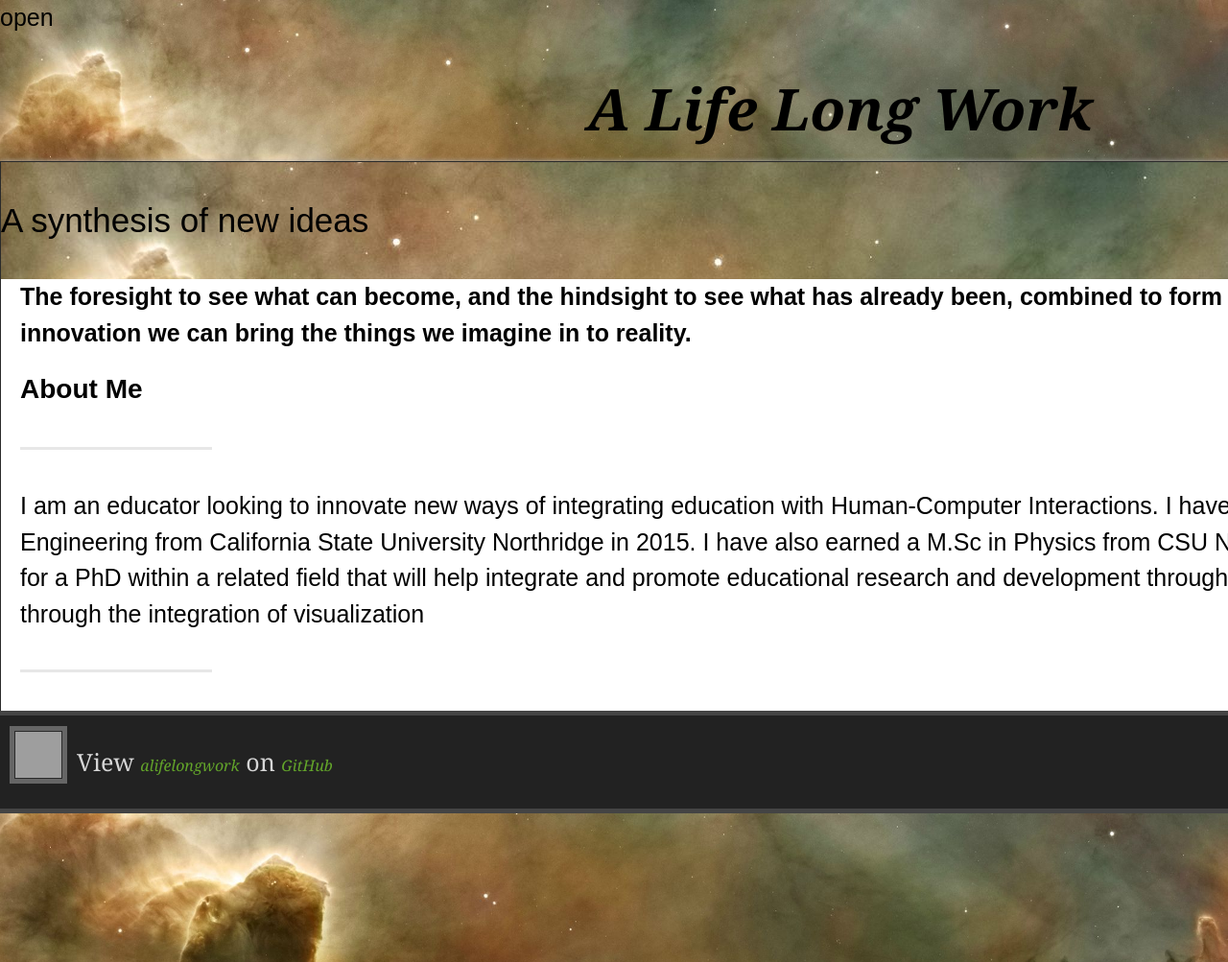
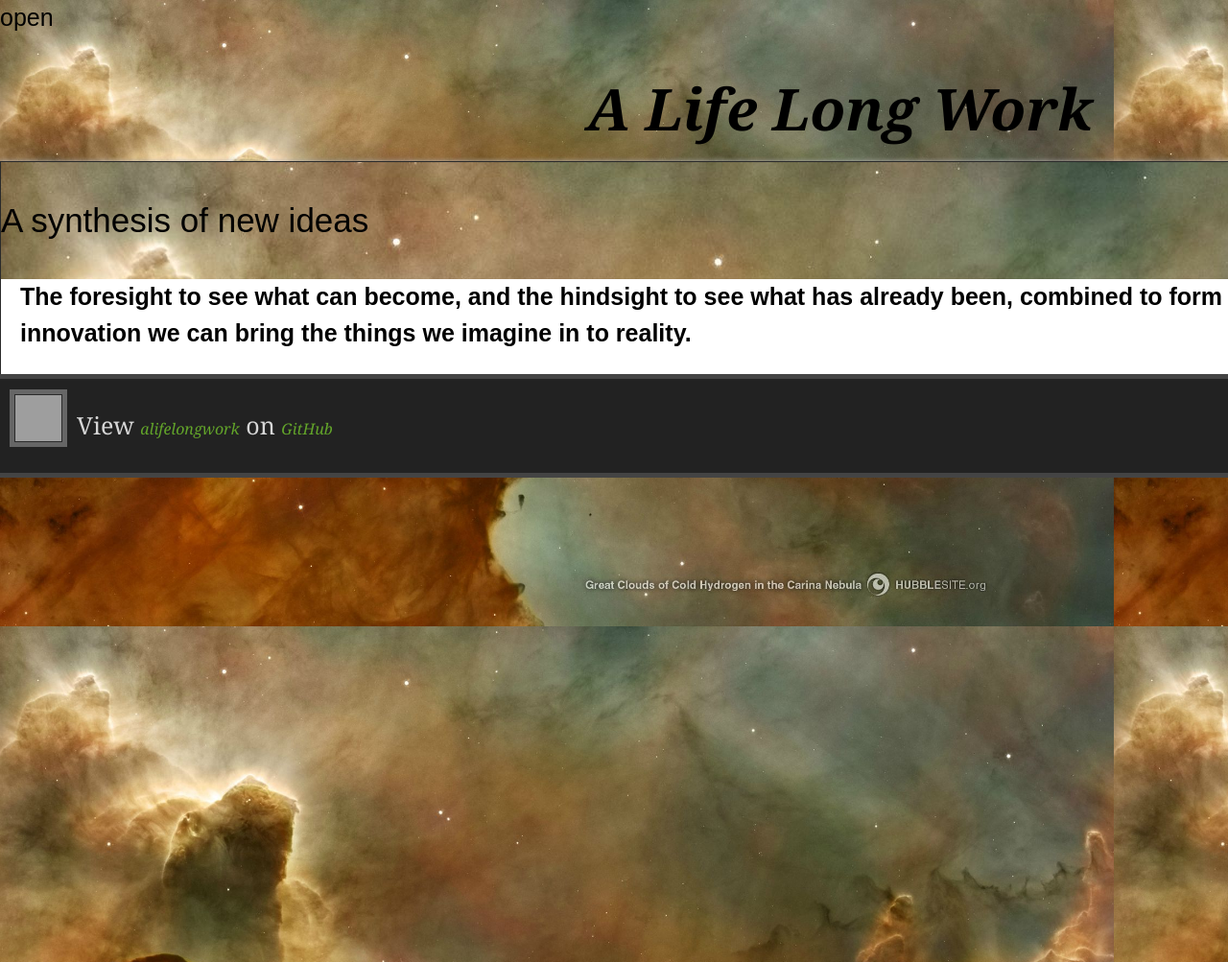
Before and after one commit to alifelongwork/alifelongwork.github.io, a Jekyll site: the page built from index.md, in a window 1280 px wide. Shown: the whole page at 96% size. Built offline with Jekyll 4.4.1, drawn with Linux system fonts in a browser that asks for light colours; grey boxes are pictures that could not be loaded.

Commit message:
Update default.html

```diff
--- a/_layouts/default.html
+++ b/_layouts/default.html
@@ -44,11 +44,7 @@
           <article class="markdown-body">
 
           <b>The foresight to see what can become, and the hindsight to see what has already been, combined to form a new way of thinking. Through innovation we can bring the            things we imagine in to reality.</b><br>
-            <h1>About Me</h1>
-            <h1 class="section-heading-spacer"></h1><br>
-              <p>I am an educator looking to innovate new ways of integrating education with Human-Computer Interactions. I have earned a B.Sc in Mechanical Engineering from        California State University Northridge in 2015. I have also earned a M.Sc in Physics from CSU Northridge in 2019. I am presently aiming for a PhD within a related field that will help integrate and promote educational research and development through technology. I think this is achievable through the integration of visualization
-              </p>
-            <h1 class="section-heading-spacer"></h1><br>
+
           </article>
         </div>
     </div>
```
